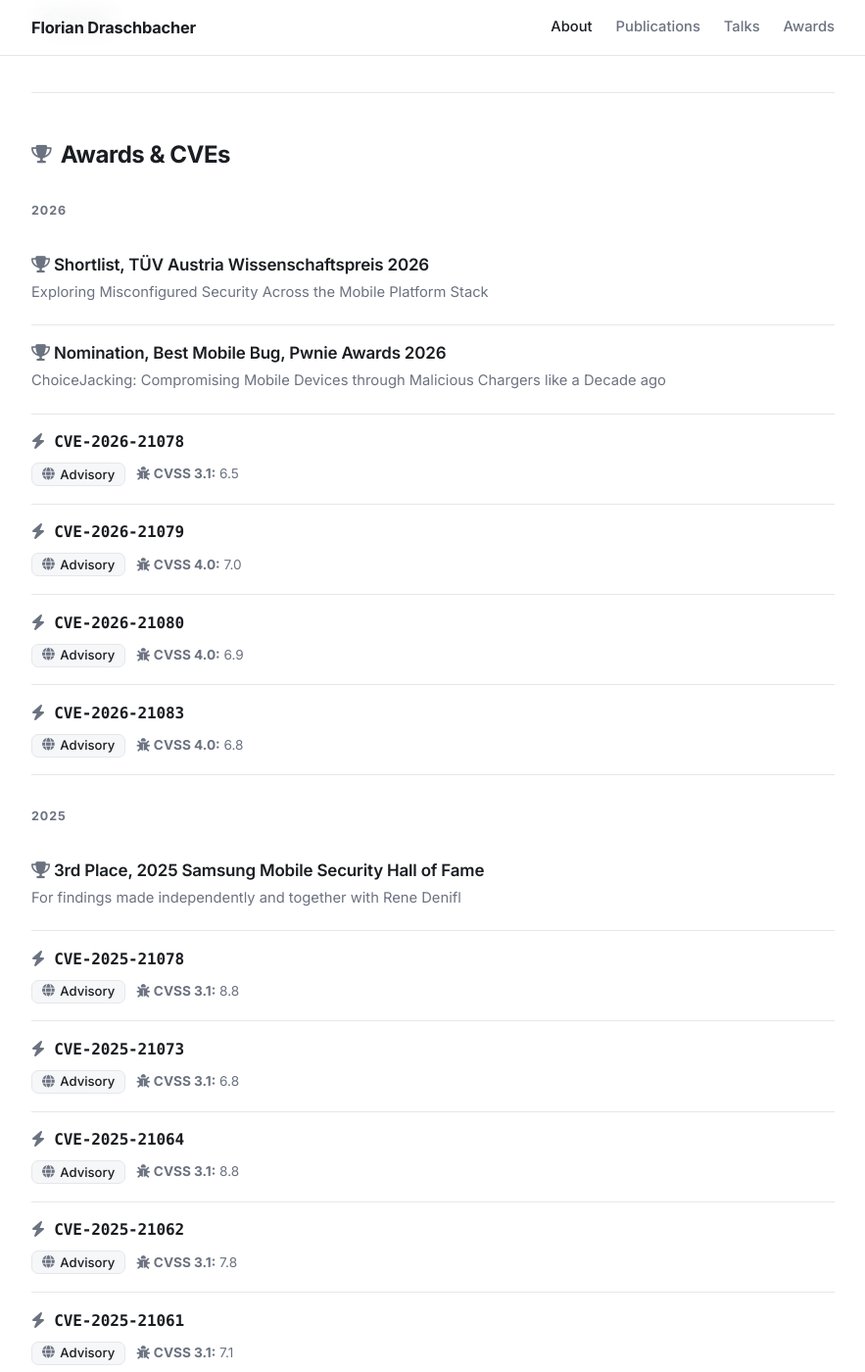
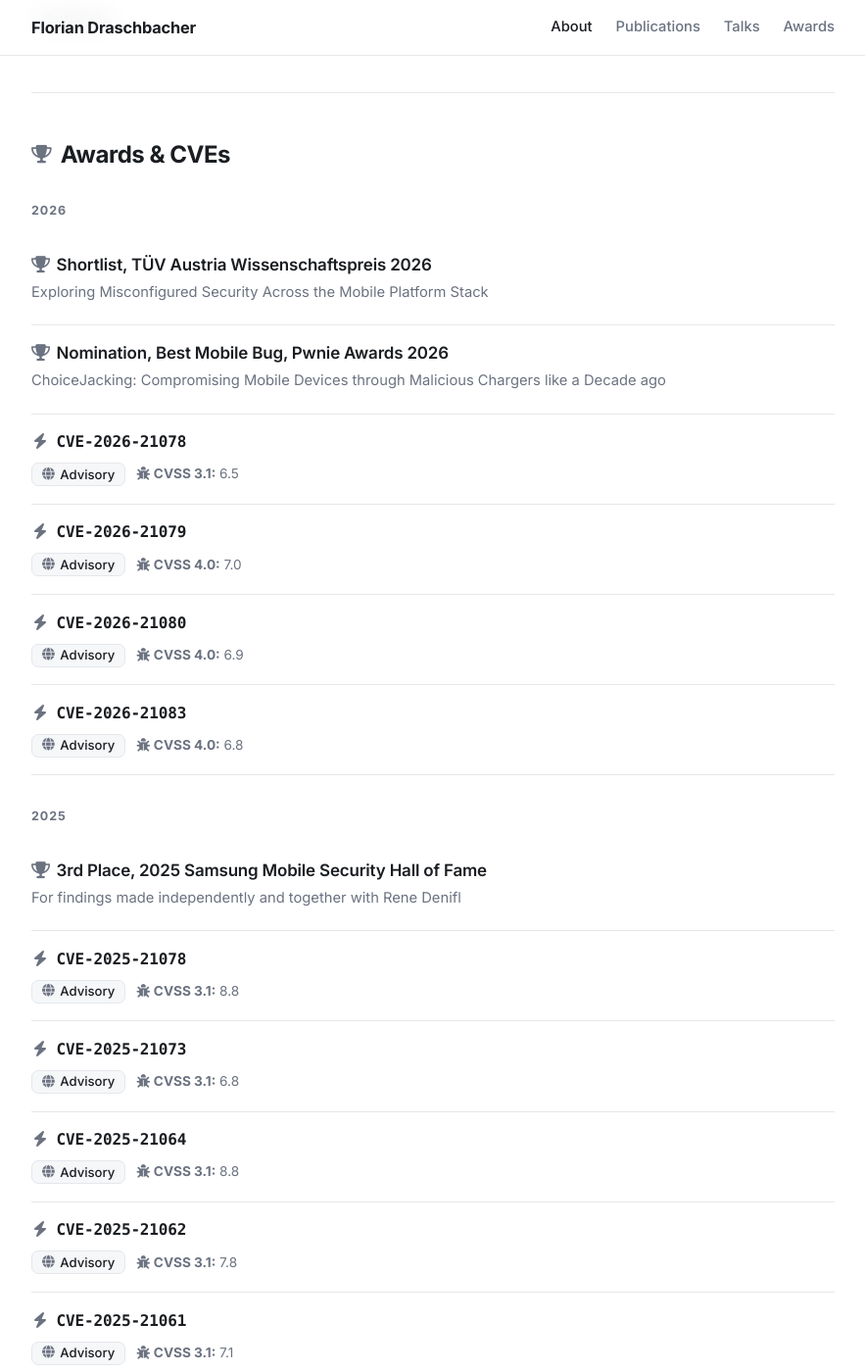
Before and after one commit to floriandraschbacher/floriandraschbacher.github.io, a Jekyll site: the page built from index.html, in a window 1280 px wide and 1400 px high, scrolled down 3797 px. Shown: the whole window at 98% size, without its empty margins (198-1081 px from the left). Built offline with Jekyll 4.4.1, drawn with Linux system fonts in a browser that asks for light colours.

Commit message:
Redone icon spacing

```diff
--- a/assets/css/main.scss
+++ b/assets/css/main.scss
@@ -289,6 +289,15 @@
 
 /* CVE / award compact rows */
 .entry--cve .entry__title { font-size: 1rem; font-family: ui-monospace, Menlo, monospace; }
+/* Fixed rem-based icon box + gap so award (trophy) and CVE (bolt) titles start
+   at the same offset regardless of the icon's glyph width or the title font. */
+.entry__title i {
+  display: inline-block;
+  width: 1.1rem;
+  margin-right: 0.5rem;
+  text-align: center;
+  color: var(--muted);
+}
 .cvss {
   color: var(--muted);
   font-size: 0.85rem;
--- a/index.html
+++ b/index.html
@@ -130,8 +130,8 @@
     {% for entry in grp.items %}
       <article class="entry entry--{{ entry.type }}">
         <h3 class="entry__title">
-          {% if entry.type == 'cve' %}<i class="fa-solid fa-bolt" style="color:var(--muted)"></i> {% else %}<i class="fa-solid fa-trophy" style="color:var(--muted)"></i> {% endif %}
-          {% if entry.link %}<a href="{{ entry.link }}">{{ entry.title }}</a>{% else %}{{ entry.title }}{% endif %}
+          {%- if entry.type == 'cve' -%}<i class="fa-solid fa-bolt"></i>{%- else -%}<i class="fa-solid fa-trophy"></i>{%- endif -%}
+          {%- if entry.link -%}<a href="{{ entry.link }}">{{ entry.title }}</a>{%- else -%}{{ entry.title }}{%- endif -%}
         </h3>
         {% if entry.subtitle %}<p class="entry__meta">{{ entry.subtitle }}</p>{% endif %}
         {% if entry.advisory or entry.cvss %}
```
